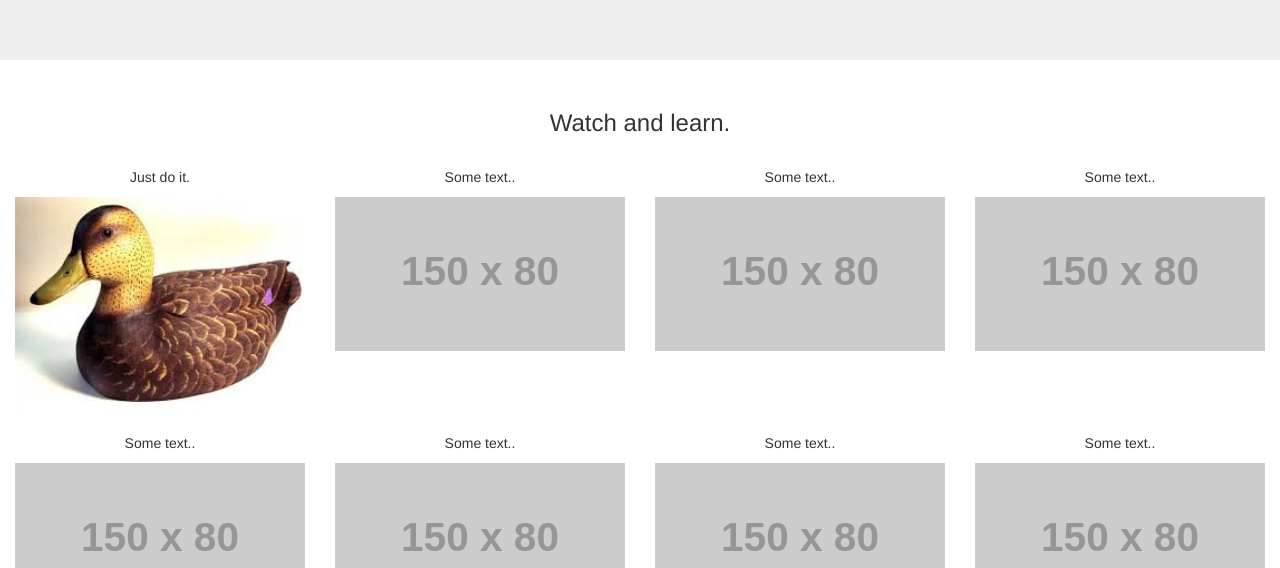
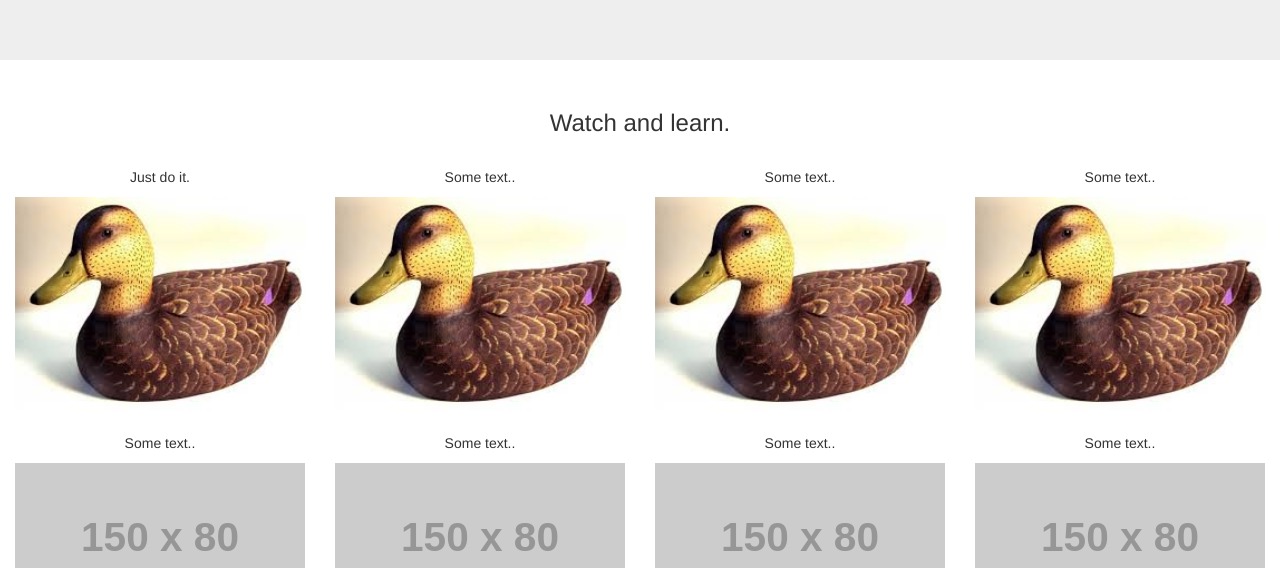
Before and after one commit to Miguel3301/Miguel3301.github.io, a plain HTML site: page index.html in a window 1280 px wide. Shown: the part 232-800 px from the top of the page. Drawn offline with nearby package versions, Linux system fonts and the light colour scheme; placeholder pictures from the web are drawn by us.

Commit message:
Update index.html

```diff
--- a/index.html
+++ b/index.html
@@ -63,15 +63,15 @@
     </div>
     <div class="col-sm-3">
       <p>Some text..</p>
-      <img src="https://placehold.it/150x80?text=IMAGE" class="img-responsive" style="width:100%" alt="Image">
+      <img src="img/decoys.jpg" class="img-responsive" style="width:100%" alt="Image">
     </div>
     <div class="col-sm-3">
       <p>Some text..</p>
-      <img src="https://placehold.it/150x80?text=IMAGE" class="img-responsive" style="width:100%" alt="Image">
+      <img src="img/decoys.jpg" class="img-responsive" style="width:100%" alt="Image">
     </div>
     <div class="col-sm-3">
       <p>Some text..</p>
-      <img src="https://placehold.it/150x80?text=IMAGE" class="img-responsive" style="width:100%" alt="Image">
+      <img src="img/decoys.jpg" class="img-responsive" style="width:100%" alt="Image">
     </div>
   </div>
 </div><br>
```
